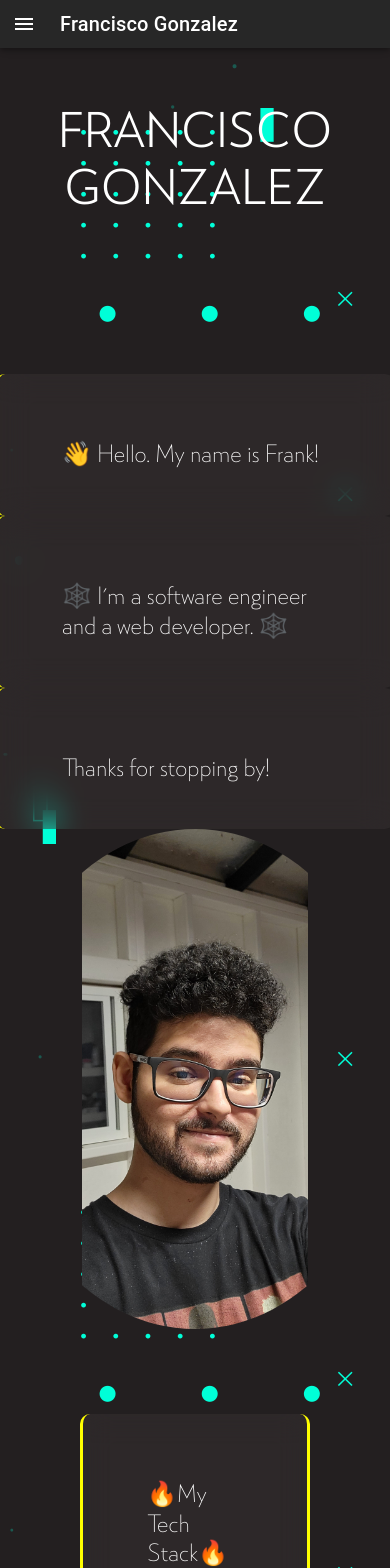
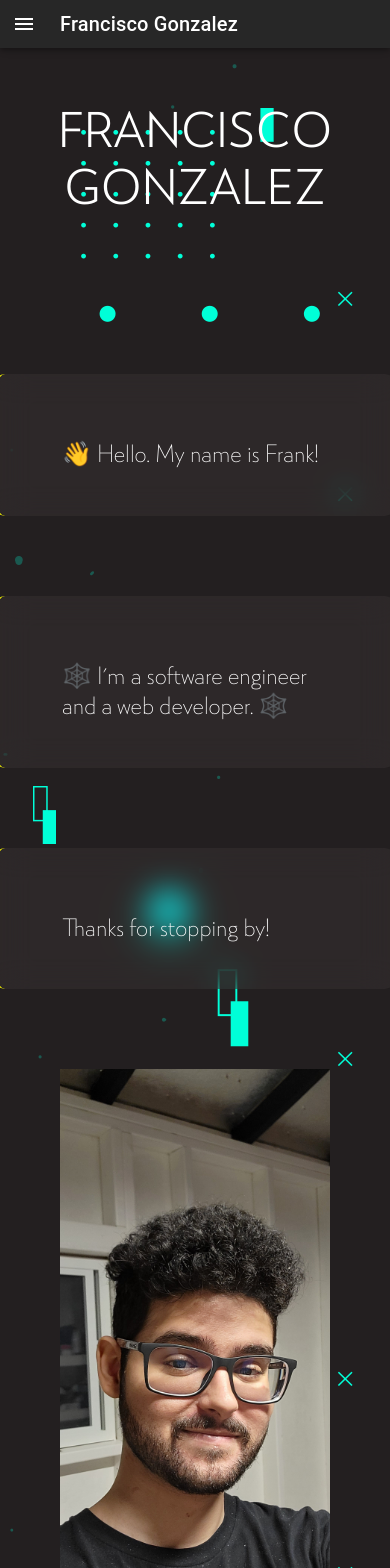
Before and after one commit to dangersflow/personal-site-final, a Next.js app: page / in a window 390 px wide. Shown: the top 1568 px of the page. Built offline with nearby package versions, Linux system fonts and the light colour scheme; what react-sweet-state would draw is missing.

Commit message:
restyled some responsive design; image should now be fixed

```diff
--- a/components/PageContent/HomeContent.jsx
+++ b/components/PageContent/HomeContent.jsx
@@ -31,26 +31,25 @@ export default function HomeContent() {
       >
         FRANCISCO GONZALEZ
       </StyledHeader>
-      <div style={{ paddingBottom: "5rem" }} />
       <Row
         style={{
           width: "100%",
           display: "flex",
           justifyContent: "center",
-          height: "50rem",
           marginBottom: "10rem",
           flexWrap: "wrap",
         }}
       >
         <Col
           style={{
+            height: "100%",
             width: "50%",
             alignItems: "space-evenly",
             justifyContent: "space-evenly",
-
             minWidth: "400px",
           }}
         >
+          <div style={{ paddingBottom: "5rem" }} />
           <StyledBodyLeftAlt
             style={{ width: "100%" }}
             initial={{ y: "4rem", opacity: 0 }}
@@ -59,6 +58,7 @@ export default function HomeContent() {
           >
             {`👋 Hello. My name is Frank! \n`}
           </StyledBodyLeftAlt>
+          <div style={{ paddingBottom: "5rem" }} />
           <StyledBodyLeftAlt
             style={{ width: "100%" }}
             initial={{ y: "4rem", opacity: 0, animationDelay: "0.5s" }}
@@ -67,12 +67,14 @@ export default function HomeContent() {
           >
             {`🕸️ I'm a software engineer and a web developer. 🕸️  \n`}
           </StyledBodyLeftAlt>
+          <div style={{ paddingBottom: "5rem" }} />
           <StyledBodyLeftAlt
             style={{ width: "100%" }}
             initial={{ y: "4rem", opacity: 0 }}
             whileInView={{ y: 0, opacity: 1 }}
             transition={{ delay: 0.4 }}
           >{`Thanks for stopping by! \n`}</StyledBodyLeftAlt>
+          <div style={{ paddingBottom: "5rem" }} />
         </Col>
         <Col
           style={{
@@ -81,7 +83,7 @@ export default function HomeContent() {
             justifyContent: "center",
             width: "50%",
             minWidth: "400px",
-            minHeight: "500px",
+            minHeight: "600px",
           }}
         >
           {/* <motion.div
@@ -98,7 +100,11 @@ export default function HomeContent() {
             transition={{ delay: 0.5 }}
           /> */}
           <motion.div
-            style={{ width: "100%", height: "100%", position: "relative" }}
+            style={{
+              width: "100%",
+              height: "100%",
+              position: "relative",
+            }}
             initial={{ y: "4rem", opacity: 0 }}
             whileInView={{ y: 0, opacity: 1 }}
             transition={{ delay: 0.5 }}
@@ -107,7 +113,6 @@ export default function HomeContent() {
               src={ProfilePic}
               layout="fill"
               objectFit={"contain"}
-              style={{ borderRadius: "50%" }}
               alt={"Frank's Profile Picture"}
             />
           </motion.div>
@@ -173,3 +178,8 @@ export default function HomeContent() {
 const StyledTechPadding = styled.div`
   padding-bottom: 2rem;
 `;
+
+const ImageWrapper = styled.div`
+  border: 1px solid white;
+  border-radius: 20px;
+`;
```
